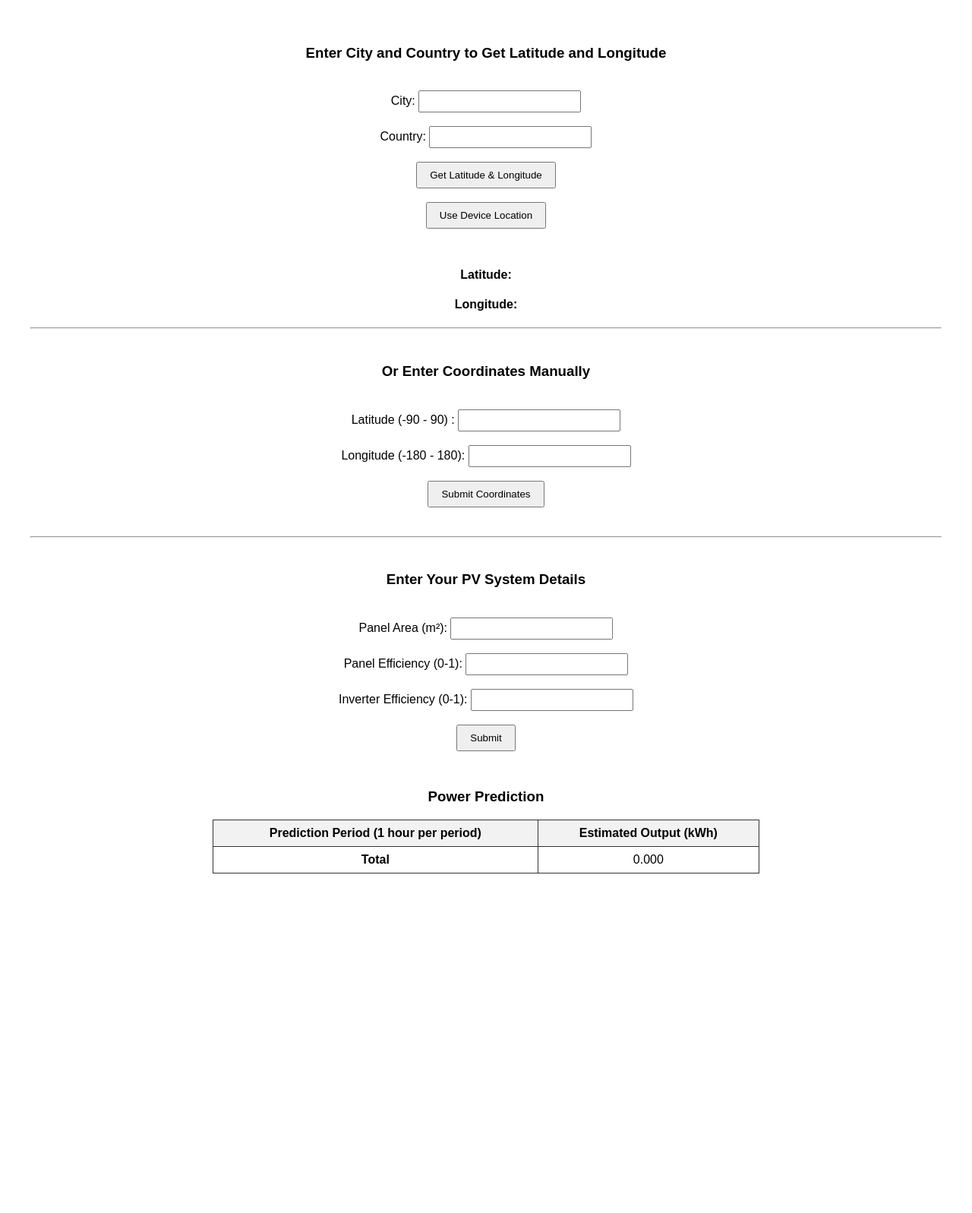
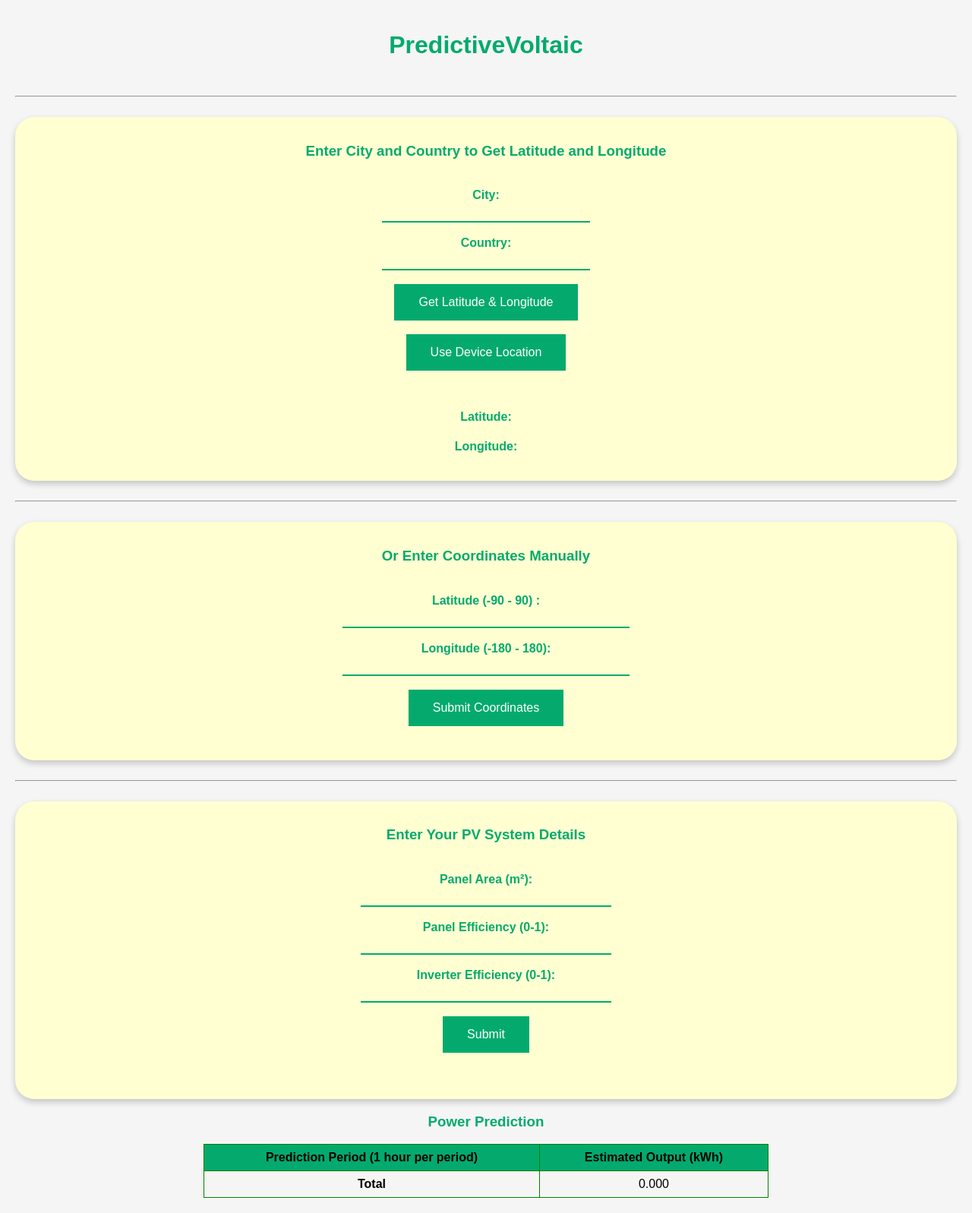
Before and after one commit to FHMattCy/Project-Group-3, a Flask app: page / in a window 1280 px wide. Shown: the whole page at 76% size. Before the commit the page ends 1150 px from the top, so only its background shows below. Run offline with Flask 3, Linux system fonts and the light colour scheme; data that the repository does not hold is empty.

Commit message:
Front-End Rework
- Combined location.html with index.html
- Removed location.html
- Completely Rework the design of the front end.

```diff
--- a/static/css/style.css
+++ b/static/css/style.css
@@ -1,7 +1,20 @@
-body {
-    font-family: Arial, sans-serif;
+header {
+    background-color: whitesmoke;
     text-align: center;
-    margin: 20px;
+    color: #04AA6D;
+}
+
+.card {
+    background-color: rgb(255, 255, 210);
+    box-shadow: 0 4px 8px 0 rgba(0,0,0,0.2);
+    transition: 0.3s;
+    border-radius: 25px;
+    padding-top: 15px;
+    padding-bottom: 15px;
+}
+
+.card-container {
+    padding: 16px 16px;
 }
 
 form {
@@ -10,13 +23,44 @@ form {
 }
 
 input {
-    width: 200px;
-    padding: 5px;
+  width: 100%;
+  padding: 5px 5px;
+  box-sizing: border-box;
+  border: none;
+  border-bottom: 2px solid #04AA6D;
+  background-color: rgb(255, 255, 210);
 }
 
 button {
-    padding: 8px 16px;
     cursor: pointer;
+    background-color: #04AA6D; /* Green */
+    border: none;
+    color: white;
+    padding: 15px 32px;
+    text-align: center;
+    text-decoration: none;
+    display: inline-block;
+    font-size: 16px;
+    transition-duration: 0.4s
+}
+
+button:hover {
+    box-shadow: 0 12px 16px 0 rgba(0,0,0,0.24), 0 17px 50px 0 rgba(0,0,0,0.19);
+    font-size: 18px;
+}
+
+label {
+    color: #04AA6D;
+    padding: 8px;
+    font-weight: bold;
+}
+
+h3 {
+    color: #04AA6D;
+}
+
+h4 {
+    color: #04AA6D;
 }
 
 a {
@@ -25,11 +69,18 @@ a {
     color: blue;
 }
 
+p {
+    color: #04AA6D;
+    font-weight: bold;
+}
+
 /* Make the table to stay in the middle */
 body {
     font-family: Arial, sans-serif;
     text-align: center;
     padding: 20px;
+    background-color: whitesmoke;
+    margin: 0px;
 }
 
 /* Decorate form */
@@ -46,17 +97,18 @@ table#energy-table {
 
 /* Head of table */
 #energy-table th, #energy-table td {
-    border: 1px solid #333;
+    border: 1px solid green;
     padding: 8px 12px;
     text-align: center;
+    color: black;
 }
 
 /* Color of head table */
 #energy-table thead {
-    background-color: #f2f2f2;
+    background-color: #04AA6D;
 }
 
 /* Switch color each row */
 #energy-table tbody tr:nth-child(even) {
-    background-color: #f9f9f9;
+    background-color: rgb(255, 255, 210);
 }
--- a/templates/index.html
+++ b/templates/index.html
@@ -7,8 +7,15 @@
 </head>
 <body>
 
+    <header><h1>PredictiveVoltaic</h1> <!--Name from readme.md file. Can be changed if needed.--></header>
+
+    <div class="container">
+
+        <br><hr><br>
+
+        <div class="card">
+            <div class="container">
                 <h3>Enter City and Country to Get Latitude and Longitude</h3>
-
                 <!-- Location Input by City/Country -->
                 <form id="location-form">
 
@@ -24,13 +31,16 @@
 
                     <button type="button" id="use-device-location">Use Device Location</button>
                 </form>
-
                 <!-- Result Display -->
                 <h4>Latitude: <span id="latitude"></span></h4>
                 <h4>Longitude: <span id="longitude"></span></h4>
 
-    <hr><br>
+            </div>
+        </div>
 
+        <br><hr><br>
+
+        <div class="card">
             <!-- Manual Coordinate Input Form -->
             <h3>Or Enter Coordinates Manually</h3>
             <form id="manual-coords-form">
@@ -43,9 +53,11 @@
                 <button type="submit">Submit Coordinates</button>
 
             </form>
+        </div>
 
         <br><hr><br>
 
+        <div class="card">
             <!-- PV System Configuration -->
             <h3>Enter Your PV System Details</h3>
             <form id="pv-form">
@@ -61,8 +73,8 @@
 
                 <button type="submit">Submit</button>
             </form>
-
             <p id="response-message"></p>
+        </div>
 
         <script src="{{ url_for('static', filename='js/script.js') }}" type="module"></script>
 
@@ -84,6 +96,6 @@
                 </tr>
             </tfoot>
         </table>
-
+    </div>
 </body>
 </html>
```
Lines whose indentation alone changed are shown as unchanged.
